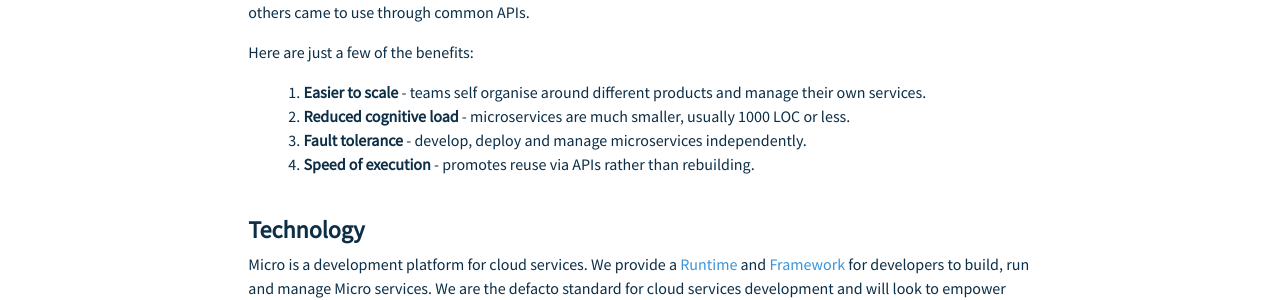
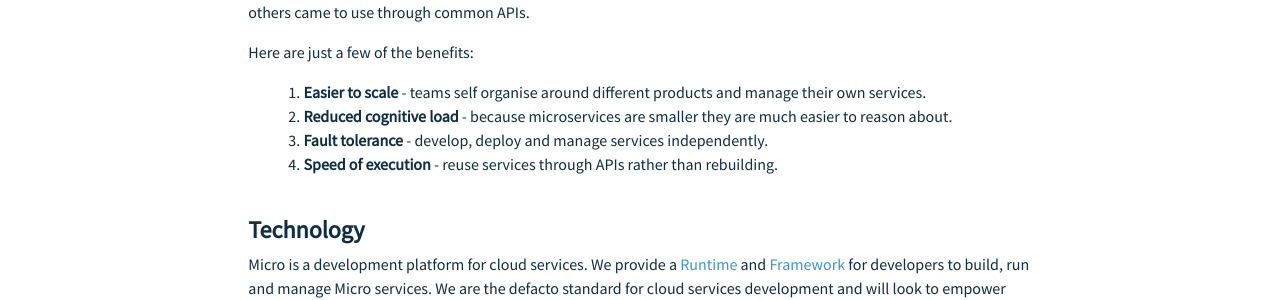
Before and after one commit to micro-community/go-micro-v2-doc, a Jekyll site: the page about/index.html, which Jekyll copies as it is, in a window 1280 px wide. Shown: the part 1056-1356 px from the top of the page. Built offline with Jekyll 4.4.1, drawn with Linux system fonts in a browser that asks for light colours; nearby versions of some CDN libraries.

Commit message:
Update go mod

```diff
--- a/about/index.html
+++ b/about/index.html
@@ -103,11 +103,11 @@
 			<ul style="list-style: none;">
 			<li>1. <b>Easier to scale</b> - teams self organise around different products and manage their own services.</li>
 
-			<li>2. <b>Reduced cognitive load</b> - microservices are much smaller, usually 1000 LOC or less.
+			<li>2. <b>Reduced cognitive load</b> - because microservices are smaller they are much easier to reason about.
 
-			<li>3. <b>Fault tolerance</b> - develop, deploy and manage microservices independently.</li>
+			<li>3. <b>Fault tolerance</b> - develop, deploy and manage services independently.</li>
 
-			<li>4. <b>Speed of execution</b> - promotes reuse via APIs rather than rebuilding.</li>
+			<li>4. <b>Speed of execution</b> - reuse services through APIs rather than rebuilding.</li>
 			</ul>
 
 			<br>
```
